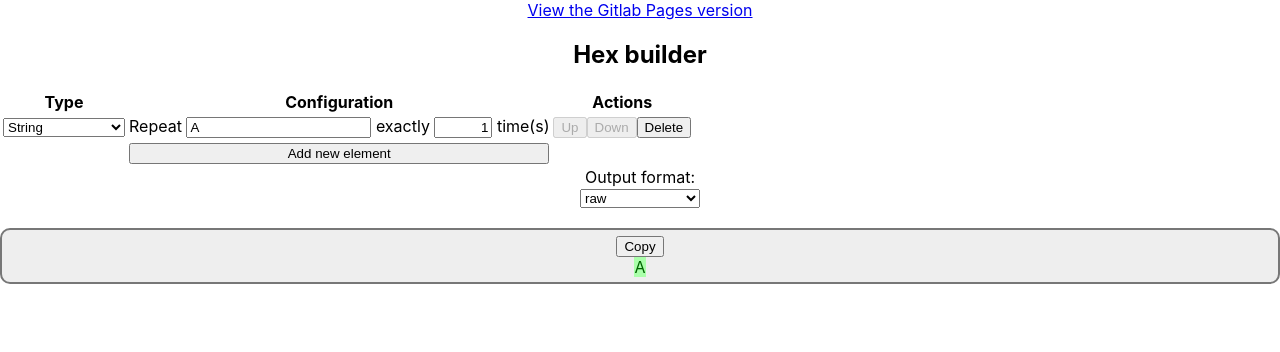
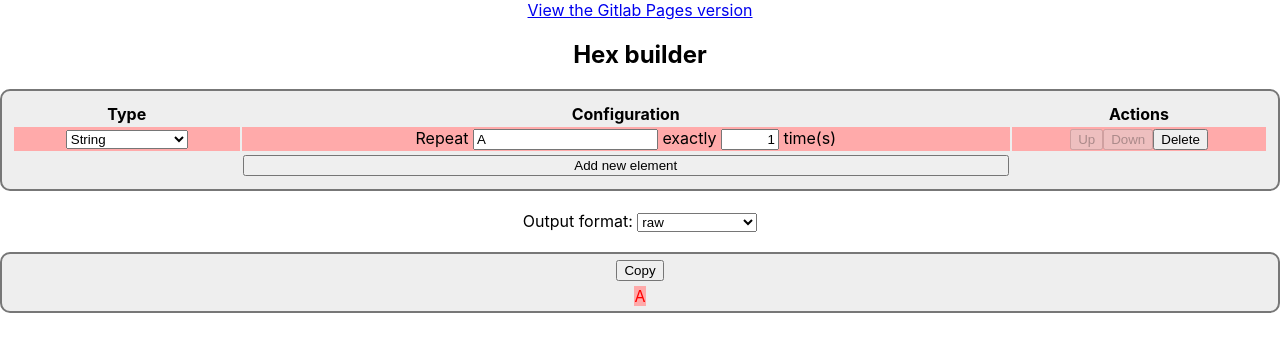
Before and after one commit to six-two/react_payload_builder, a React (Create React App) app: page / in a window 1280 px wide. Both pictures are taken after a click on the button "Add new element". Shown: the top 352 px of the page. Built offline with nearby package versions, Linux system fonts and the light colour scheme.

Commit message:
Made the app look passable (again)

```diff
--- a/src/App.scss
+++ b/src/App.scss
@@ -1,3 +1,10 @@
+$row1l: #ffaaaa;
+$row2l: #aaffaa;
+$row3l: #aaaaff;
+$row1d: #ff0000;
+$row2d: darkgreen;
+$row3d: #0000ff;
+
 .app-root {
   align: center;
   text-align: center;
@@ -8,12 +15,15 @@
   text-align: right;
 }
 
-.list-item {
-  border-radius: 25px;
-  border: 2px solid #73AD21;
-  padding: 5px;
-  margin-bottom: 5px;
-  width: 800px;
+.list {//TODO call it table or something
+  border-radius: 10px;
+  border: 2px solid #777;
+  background-color: #eee;
+  text-align: center;
+  align: center;
+  padding: 10px;
+  margin-bottom: 20px;
+  width: 100%
  }
 
 .list li {
@@ -21,16 +31,22 @@
   list-style: none;
 }
 
+// .list td {
+//   border: 2px solid #73AD21;
+//   border-radius: 5px;
+// }
+
+//child indices are different here: since the header row is the first one
 .list .multi-colored:nth-child(3n+0) {
-    border-color: red;
+    background-color: $row2l;
   }
 
-.list.multi-colored:nth-child(3n+1) {
-    border-color: green;
+.list .multi-colored:nth-child(3n+1) {
+    background-color: $row3l;
   }
 
 .list .multi-colored:nth-child(3n+2) {
-    border-color: blue;
+    background-color: $row1l;
   }
 
 /* .byteOutput  .multi-colored {
@@ -46,18 +62,18 @@
 
 .byteOutput {
   .multi-colored:nth-child(3n+0) {
-color: #ff0000;
-background-color: #ffaaaa;
+  color: $row3d;
+  background-color: $row3l;
   }
 
   .multi-colored:nth-child(3n+1) {
-color: darkgreen;
-background-color: #aaffaa;
+  color: $row1d;
+  background-color: $row1l;
   }
 
   .multi-colored:nth-child(3n+2) {
-color: #0000ff;
-background-color: #aaaaff;
+  color: $row2d;
+  background-color: $row2l;
   }
 }
 
@@ -67,6 +83,10 @@ background-color: #aaaaff;
   background-color: #eee;
   text-align: center;
   padding: 5px;
+
+  button {
+    margin-bottom: 5px;
+  }
  }
 
  .byteOutput span {
--- a/src/app/views/PresetOrCustomString.tsx
+++ b/src/app/views/PresetOrCustomString.tsx
@@ -16,6 +16,7 @@ export class PresetOrCustomStringView extends React.Component<Props, State> {
   render() {
     return (
       <div>
+        {this.props.label}
         <ChooseOptionView
           value={this.props.values.option}
           onChange={this.onTypeChange}
@@ -70,6 +71,7 @@ export class PresetOrCustomStringView extends React.Component<Props, State> {
 }
 
 export interface Props {
+  label?: string,
   options: Map<string, string>,
   customOption: string,
   values: Values,
--- a/src/app/views/hex/OutputView.tsx
+++ b/src/app/views/hex/OutputView.tsx
@@ -53,11 +53,11 @@ export default class OutputView extends React.Component<Props, State> {
 
     return (
       <div>
-        {"Output format: "}
         <FormatChooser.PresetOrCustomStringView options={FORMAT_MAP}
           values={this.state.format}
           customOption={CUSTOM_FORMAT}
-          onChange={this.onFormatChange} />
+          onChange={this.onFormatChange}
+          label="Output format: " />
         <br />
         {error ?
           <span className="err-msg">{error}</span> :
```
Lines whose indentation alone changed are shown as unchanged.
